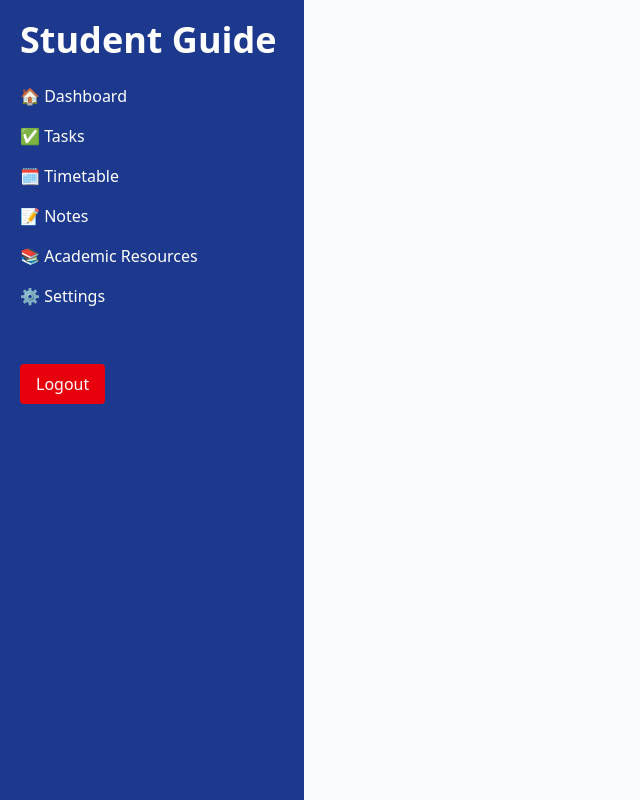
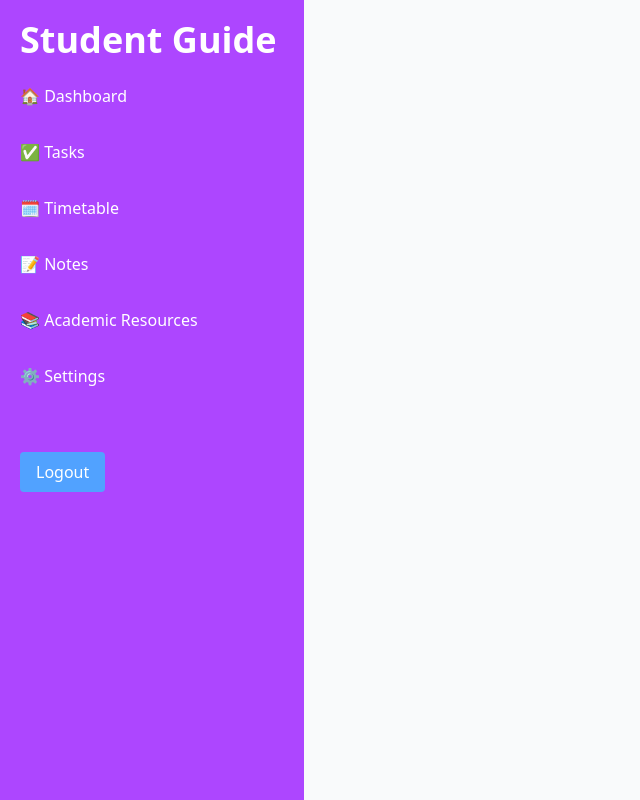
Before and after one commit to sakshamsingh03/Student-Guide-App, a React (Vite) app in the folder frontend/: page / in a window 1280 px wide. Shown: the whole page, without its empty margins (0-640 px from the left). Built offline with nearby package versions, Linux system fonts and the light colour scheme; sample sign-in values are in the browser's storage.

Commit message:
making side bar  more creative and fixing some configuration error

```diff
--- a/frontend/src/components/Layout.jsx
+++ b/frontend/src/components/Layout.jsx
@@ -19,9 +19,9 @@ export default function Layout() {
 
   return (
     <div className="flex min-h-screen">
-      <aside className="w-76 bg-blue-900 text-white p-5 space-y-6">
+      <aside className="w-76 bg-purple-500 text-white p-5 space-y-8">
         <h1 className="text-4xl font-bold mb-6">Student Guide</h1>
-        <nav className="flex flex-col space-y-4">
+        <nav className="flex flex-col space-y-8">
           <Link to="/dashboard" className="hover:underline">🏠 Dashboard</Link>
           <Link to="/tasks" className="hover:underline">✅ Tasks</Link>
           <Link to="/calendar" className="hover:underline">🗓️ Timetable</Link>
@@ -31,7 +31,7 @@ export default function Layout() {
         </nav>
         <button
           onClick={handleLogout}
-          className="mt-8 bg-red-600 text-white rounded px-4 py-2 hover:bg-red-700 transition"
+          className="mt-8 bg-blue-400 text-white rounded px-4 py-2 hover:bg-blue-600 transition"
         >
           Logout
         </button>
```
